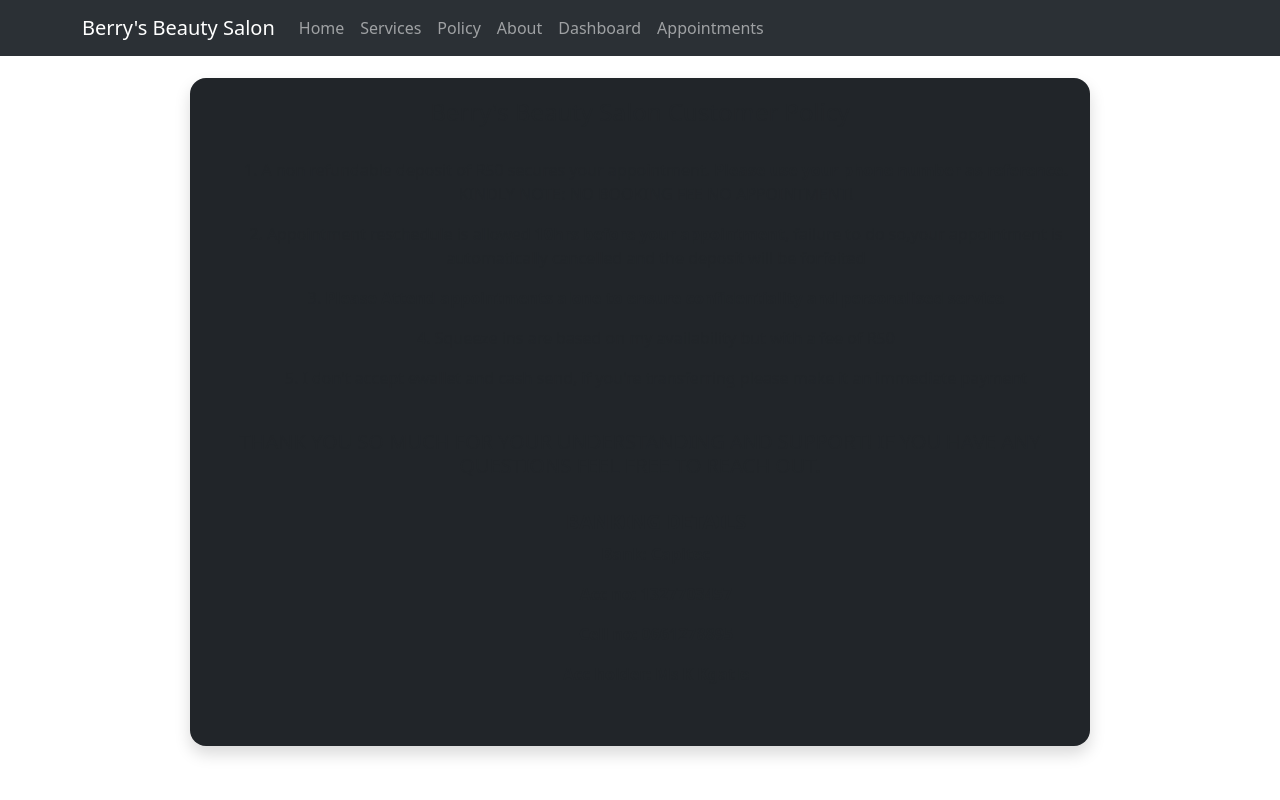
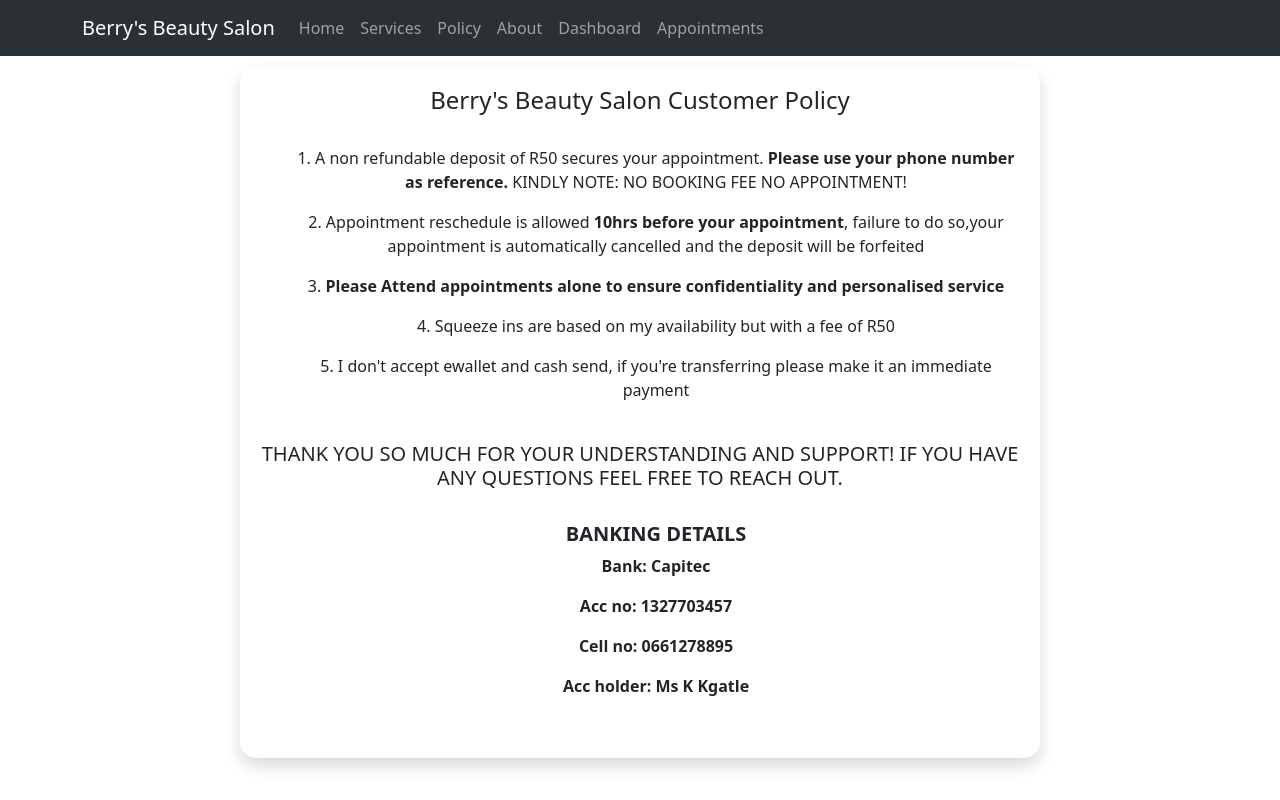
Before and after one commit to tswelopelemojewa/berrySalonWeb, a React (Vite) app: page /policy in a window 1280 px wide. Built offline with nearby package versions, Linux system fonts and the light colour scheme.

Commit message:
changed policy background color and maxsize

```diff
--- a/src/pages/Policy.jsx
+++ b/src/pages/Policy.jsx
@@ -3,7 +3,7 @@ import React from 'react'
 function Policy() {
   return (
      <div className="shadow rounded-4"
-        style={{ width: '100%', maxWidth: '900px', backgroundColor: '#212529', padding: '20px' }}>
+        style={{ width: '100%', maxWidth: '800px', padding: '20px' }}>
         <h4>Berry's Beauty Salon Customer Policy</h4><br />
 
         <ul>
```
